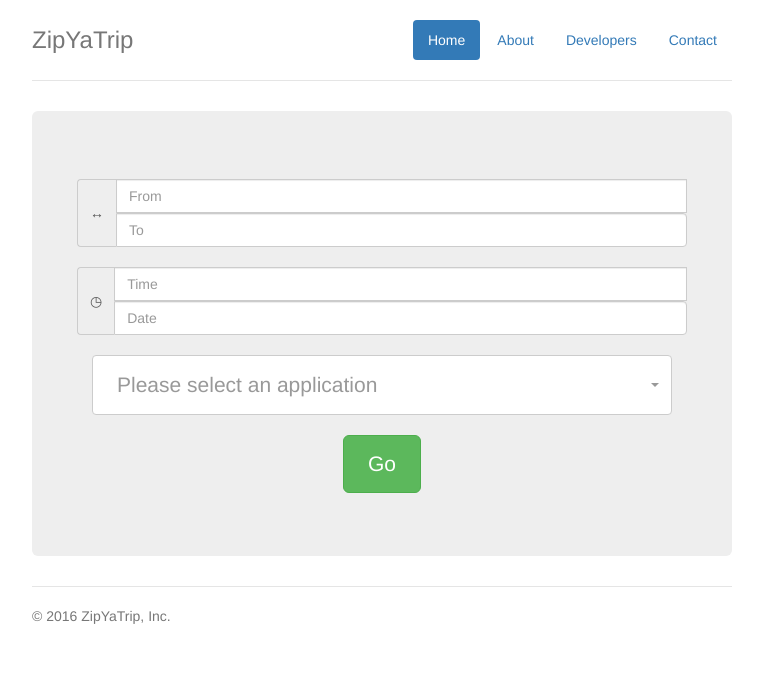
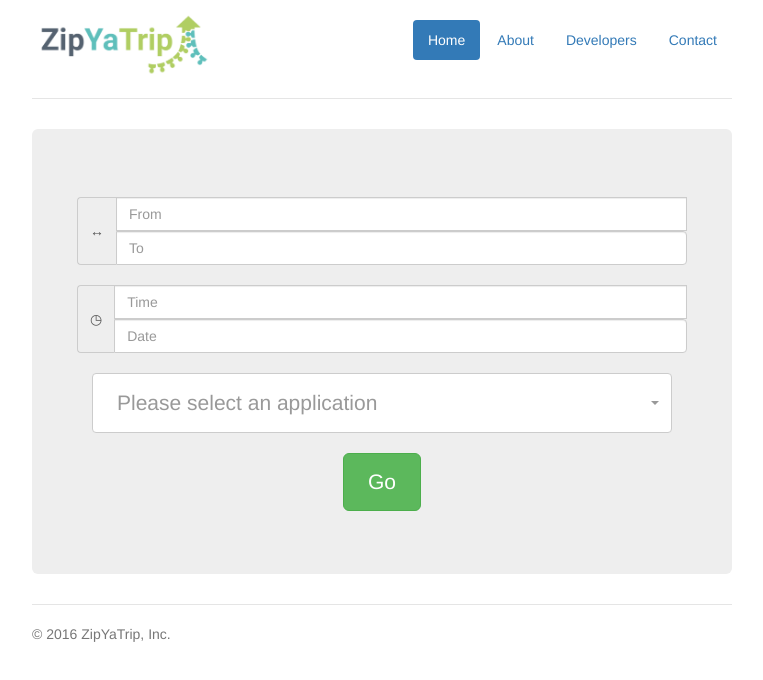
Before and after one commit to mxm/mobilityhacks, a plain HTML site: page index.html in a window 1280 px wide. Shown: the whole page, without its empty margins (258-1021 px from the left). Drawn offline with nearby package versions, Linux system fonts and the light colour scheme.

Commit message:
add logo

```diff
--- a/index.html
+++ b/index.html
@@ -39,7 +39,9 @@
             <li role="presentation"><a href="#">Contact</a></li>
           </ul>
         </nav>
-        <h3 class="text-muted">ZipYaTrip</h3>
+        <!--<h3 class="text-muted">ZipYaTrip</h3>-->
+        <a href="#" class="navbar-left"><img src="img/logo.png" width="180px" style="margin-top: -10px"></a>
+
       </div>
 
       <div class="jumbotron">
```
Also changed, not shown: devs.html (+2 -1 lines), img/logo.png (added).
